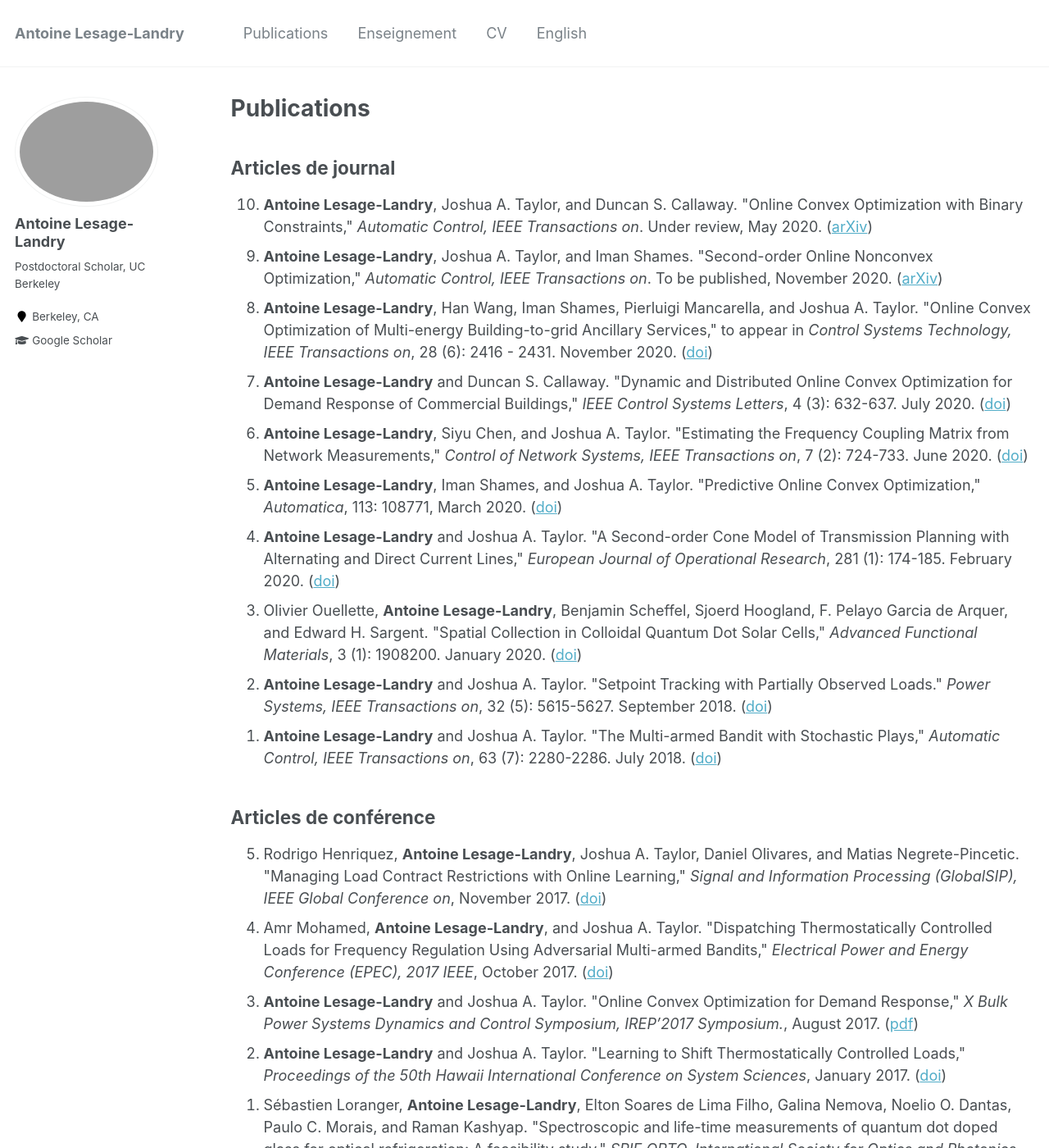
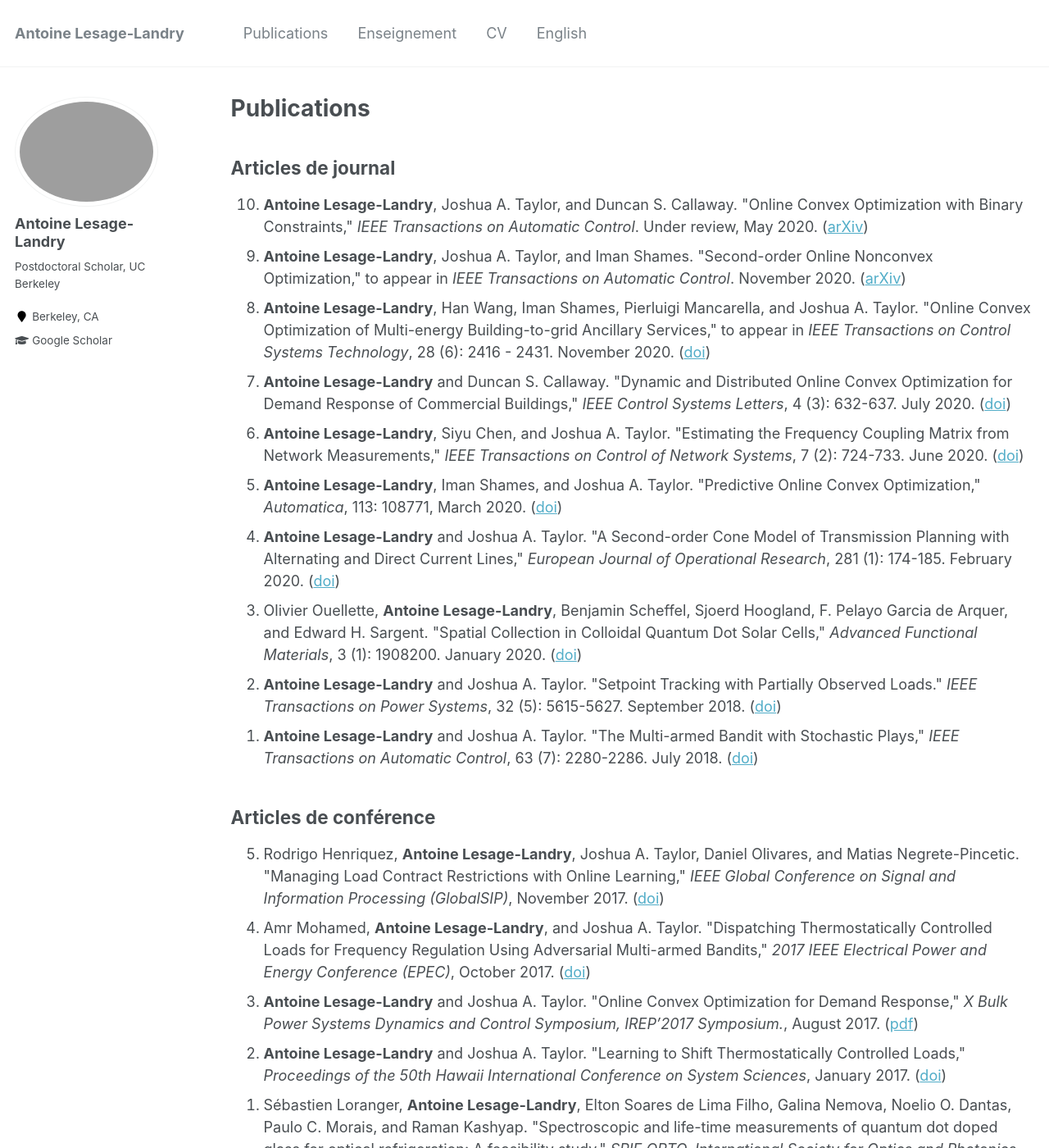
Before and after one commit to alesagelandry/fr, a Jekyll site: the page built from _pages/publications.md, in a window 1280 px wide and 1400 px high. Shown: the whole window at 82% size. Built offline with Jekyll 4.4.1, drawn with Linux system fonts in a browser that asks for light colours.

Commit message:
Update publications.md

```diff
--- a/_pages/publications.md
+++ b/_pages/publications.md
@@ -8,15 +8,15 @@ author_profile: true
 
 <ol reversed='reversed'>
 
-  <li> <b>Antoine Lesage-Landry</b>, Joshua A. Taylor, and Duncan S. Callaway. "Online Convex Optimization with Binary Constraints," <i>Automatic Control, IEEE Transactions on</i>. Under review, May 2020. (<a href="https://arxiv.org/abs/2005.02274">arXiv</a>)</li>
+  <li> <b>Antoine Lesage-Landry</b>, Joshua A. Taylor, and Duncan S. Callaway. "Online Convex Optimization with Binary Constraints," <i>IEEE Transactions on Automatic Control</i>. Under review, May 2020. (<a href="https://arxiv.org/abs/2005.02274">arXiv</a>)</li>
 
-  <li> <b>Antoine Lesage-Landry</b>, Joshua A. Taylor, and Iman Shames. "Second-order Online Nonconvex Optimization," <i>Automatic Control, IEEE Transactions on</i>. To be published, November 2020. (<a href="https://arxiv.org/abs/2001.10114">arXiv</a>)</li>
+  <li> <b>Antoine Lesage-Landry</b>, Joshua A. Taylor, and Iman Shames. "Second-order Online Nonconvex Optimization," to appear in <i>IEEE Transactions on Automatic Control</i>. November 2020. (<a href="https://arxiv.org/abs/2001.10114">arXiv</a>)</li>
 
-  <li><b>Antoine Lesage-Landry</b>, Han Wang, Iman Shames, Pierluigi Mancarella, and Joshua A. Taylor. "Online Convex Optimization of Multi-energy Building-to-grid Ancillary Services," to appear in <i>Control Systems Technology, IEEE Transactions on</i>, 28 (6): 2416 - 2431. November 2020. (<a href="https://doi.org/10.1109/TCST.2019.2944328">doi</a>)</li>
+  <li><b>Antoine Lesage-Landry</b>, Han Wang, Iman Shames, Pierluigi Mancarella, and Joshua A. Taylor. "Online Convex Optimization of Multi-energy Building-to-grid Ancillary Services," to appear in <i>IEEE Transactions on Control Systems Technology</i>, 28 (6): 2416 - 2431. November 2020. (<a href="https://doi.org/10.1109/TCST.2019.2944328">doi</a>)</li>
 
   <li> <b>Antoine Lesage-Landry</b> and Duncan S. Callaway. "Dynamic and Distributed Online Convex Optimization for Demand Response of Commercial Buildings," <i>IEEE Control Systems Letters</i>, 4 (3): 632-637. July 2020. (<a href="https://doi.org/10.1109/LCSYS.2020.2989110">doi</a>)</li>
 
-  <li><b>Antoine Lesage-Landry</b>, Siyu Chen, and Joshua A. Taylor. "Estimating the Frequency Coupling Matrix from Network Measurements," <i>Control of Network Systems, IEEE Transactions on</i>, 7 (2): 724-733. June 2020. (<a href="https://doi.org/10.1109/TCNS.2019.2940265">doi</a>)</li>
+  <li><b>Antoine Lesage-Landry</b>, Siyu Chen, and Joshua A. Taylor. "Estimating the Frequency Coupling Matrix from Network Measurements," <i>IEEE Transactions on Control of Network Systems</i>, 7 (2): 724-733. June 2020. (<a href="https://doi.org/10.1109/TCNS.2019.2940265">doi</a>)</li>
 
   <li><b>Antoine Lesage-Landry</b>, Iman Shames, and Joshua A. Taylor. "Predictive Online Convex Optimization," <i>Automatica</i>, 113: 108771, March 2020. (<a href="https://doi.org/10.1016/j.automatica.2019.108771">doi</a>)</li>
 
@@ -24,18 +24,18 @@ author_profile: true
 
   <li> Olivier Ouellette, <b>Antoine Lesage-Landry</b>, Benjamin Scheffel, Sjoerd Hoogland, F. Pelayo Garcia de Arquer, and Edward H. Sargent. "Spatial Collection in Colloidal Quantum Dot Solar Cells," <i>Advanced Functional Materials</i>, 3 (1): 1908200. January 2020. (<a href="https://doi.org/10.1002/adfm.201908200">doi</a>)</li>
 
-  <li><b>Antoine Lesage-Landry</b> and Joshua A. Taylor. "Setpoint Tracking with Partially Observed Loads." <i>Power Systems, IEEE Transactions on</i>, 32 (5): 5615-5627. September 2018. (<a href="https://doi.org/10.1109/TPWRS.2018.2804353">doi</a>)</li>
+  <li><b>Antoine Lesage-Landry</b> and Joshua A. Taylor. "Setpoint Tracking with Partially Observed Loads." <i>IEEE Transactions on Power Systems</i>, 32 (5): 5615-5627. September 2018. (<a href="https://doi.org/10.1109/TPWRS.2018.2804353">doi</a>)</li>
 
-  <li><b>Antoine Lesage-Landry</b> and Joshua A. Taylor. "The Multi-armed Bandit with Stochastic Plays," <i>Automatic Control, IEEE Transactions on</i>, 63 (7): 2280-2286. July 2018. (<a href="https://doi.org/10.1109/TAC.2017.2765501">doi</a>)</li>
+  <li><b>Antoine Lesage-Landry</b> and Joshua A. Taylor. "The Multi-armed Bandit with Stochastic Plays," <i>IEEE Transactions on Automatic Control</i>, 63 (7): 2280-2286. July 2018. (<a href="https://doi.org/10.1109/TAC.2017.2765501">doi</a>)</li>
 
 </ol>
 
 <h2>Articles de conférence</h2>
 
 <ol reversed='reversed'>
-  <li> Rodrigo Henriquez, <b>Antoine Lesage-Landry</b>, Joshua A. Taylor, Daniel Olivares, and Matias Negrete-Pincetic. "Managing Load Contract Restrictions with Online Learning," <i>Signal and Information Processing (GlobalSIP), IEEE Global Conference on</i>, November 2017. (<a href="https://doi.org/10.1109/GlobalSIP.2017.8309118">doi</a>)</li>
+  <li> Rodrigo Henriquez, <b>Antoine Lesage-Landry</b>, Joshua A. Taylor, Daniel Olivares, and Matias Negrete-Pincetic. "Managing Load Contract Restrictions with Online Learning," <i>IEEE Global Conference on Signal and Information Processing (GlobalSIP)</i>, November 2017. (<a href="https://doi.org/10.1109/GlobalSIP.2017.8309118">doi</a>)</li>
 
-  <li> Amr Mohamed, <b>Antoine Lesage-Landry</b>, and Joshua A. Taylor. "Dispatching Thermostatically Controlled Loads for Frequency Regulation Using Adversarial Multi-armed Bandits," <i>Electrical Power and Energy Conference (EPEC), 2017 IEEE</i>, October 2017. (<a href="https://doi.org/10.1109/EPEC.2017.8286168">doi</a>)</li>
+  <li> Amr Mohamed, <b>Antoine Lesage-Landry</b>, and Joshua A. Taylor. "Dispatching Thermostatically Controlled Loads for Frequency Regulation Using Adversarial Multi-armed Bandits," <i>2017 IEEE Electrical Power and Energy Conference (EPEC)</i>, October 2017. (<a href="https://doi.org/10.1109/EPEC.2017.8286168">doi</a>)</li>
 
   <li> <b>Antoine Lesage-Landry</b> and Joshua A. Taylor. "Online Convex Optimization for Demand Response," <i>X Bulk Power Systems Dynamics and Control Symposium, IREP’2017 Symposium.</i>, August 2017. (<a href="http://irep2017.inesctec.pt/conference-papers/conference-papers/paper7b5v8ssur.pdf">pdf</a>)</li>
 
```
